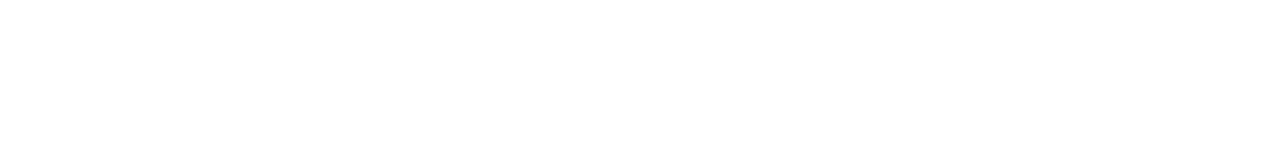
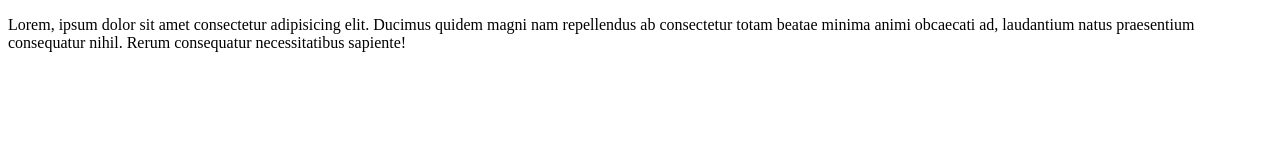
Before and after one commit to chris111k/submodule, a plain HTML site: page index.html in a window 1280 px wide. Drawn offline with Linux system fonts and the light colour scheme.

Commit message:
update index

```diff
--- a/index.html
+++ b/index.html
@@ -6,6 +6,6 @@
     <title>Document</title>
 </head>
 <body>
-
+    <p>Lorem, ipsum dolor sit amet consectetur adipisicing elit. Ducimus quidem magni nam repellendus ab consectetur totam beatae minima animi obcaecati ad, laudantium natus praesentium consequatur nihil. Rerum consequatur necessitatibus sapiente!</p>
 </body>
 </html>
```
